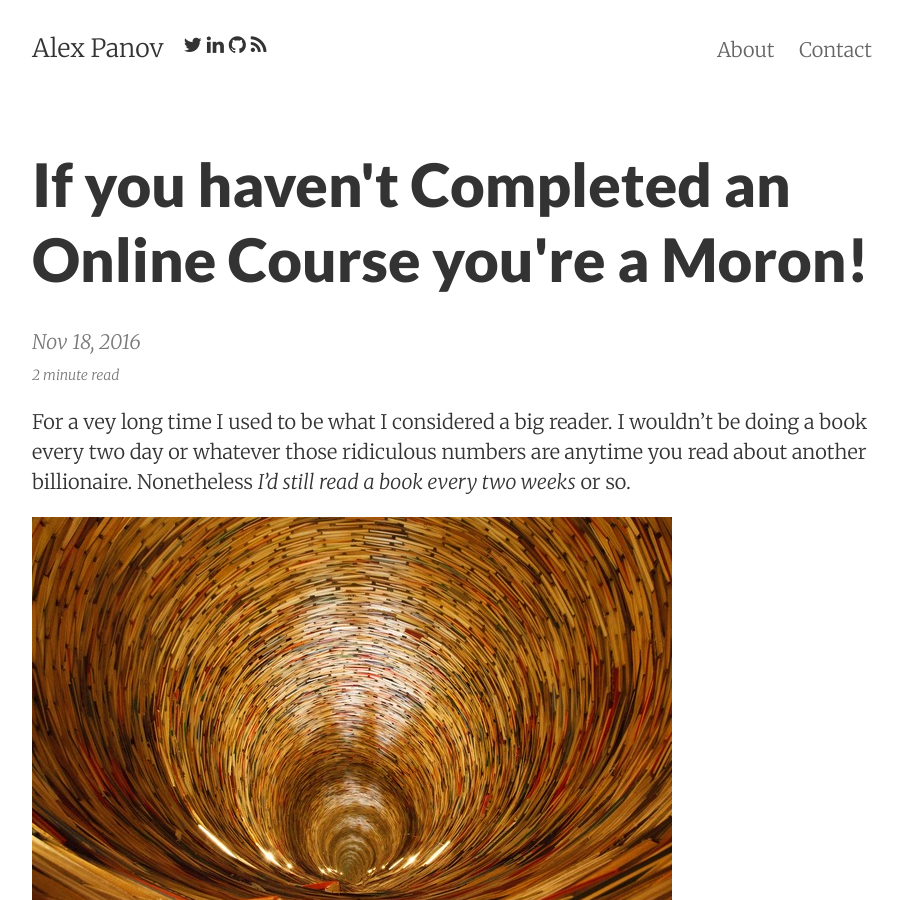
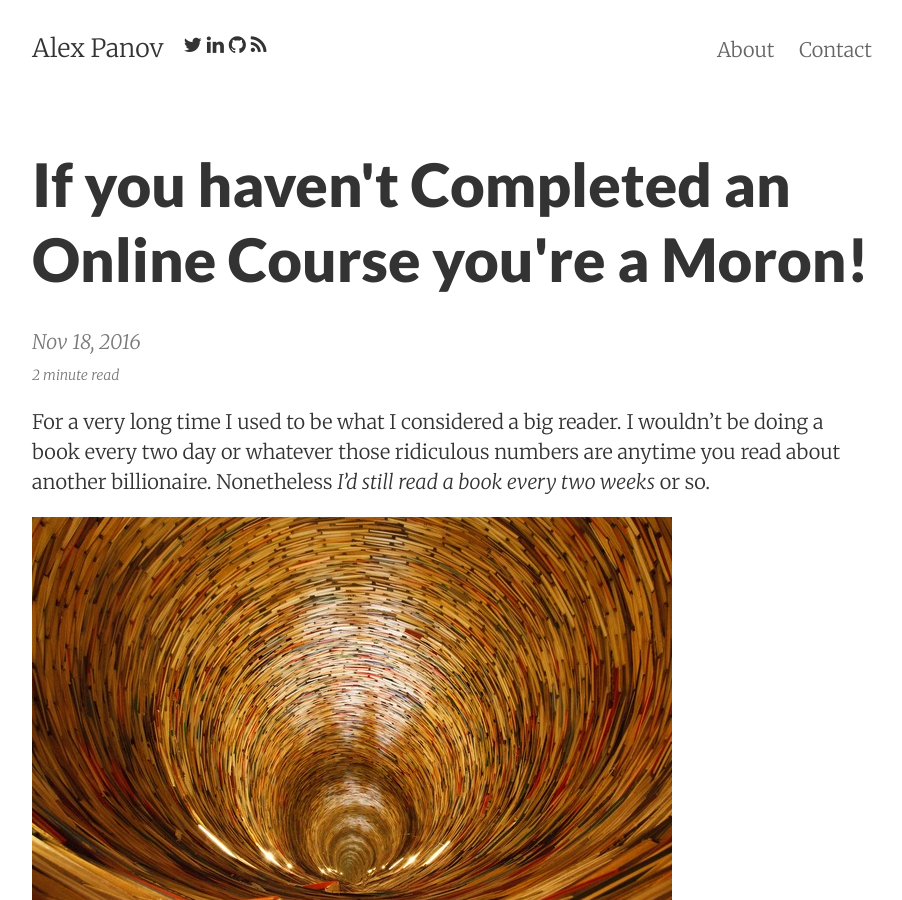
Before and after one commit to jeromeheuze/alexpanov.github.io, a Jekyll site: the page built from _posts/2016-11-18-if-you-havent-an-online-course-youre-a-moron.md, in a window 1280 px wide and 900 px high. Shown: the whole window, without its empty margins (188-1090 px from the left). Built offline with Jekyll 4.4.1, drawn with Linux system fonts in a browser that asks for light colours; comment, search, counter and statistics services are not loaded.

Commit message:
Fix formatting

```diff
--- a/_posts/2016-11-18-if-you-havent-an-online-course-youre-a-moron.md
+++ b/_posts/2016-11-18-if-you-havent-an-online-course-youre-a-moron.md
@@ -2,14 +2,17 @@
 layout:     post
 title:      If you haven't Completed an Online Course you're a Moron!
 date:       2016-11-18 10:43:44
-summary:    For a vey long time I used to be what I considered a big reader. I wouldn't be doing a book every two day or whatever those ridiculous numbers are anytime you read about another billionaire. Nonetheless I'd still read a book every two weeks or so. Now however I realized that I haven't read a single book over the last year...
+excerpt_separator: <!-- End Summary -->
+summary:    For a very long time I used to be what I considered a big reader. I wouldn't be doing a book every two day or whatever those ridiculous numbers are anytime you read about another billionaire. Nonetheless I'd still read a book every two weeks or so. Now however I realized that I haven't read a single book over the last year...
 categories: learning education
 ---
 
-For a vey long time I used to be what I considered a big reader.
+For a very long time I used to be what I considered a big reader.
 I wouldn't be doing a book every two day or whatever those ridiculous
 numbers are anytime you read about another billionaire.
 Nonetheless *I'd still read a book every two weeks* or so.
+
+<!-- End Summary -->
 
 ![Limitless Stream of Knowledge](/images/books_whirlpool.jpg){:class="img-responsive"}
 
```
